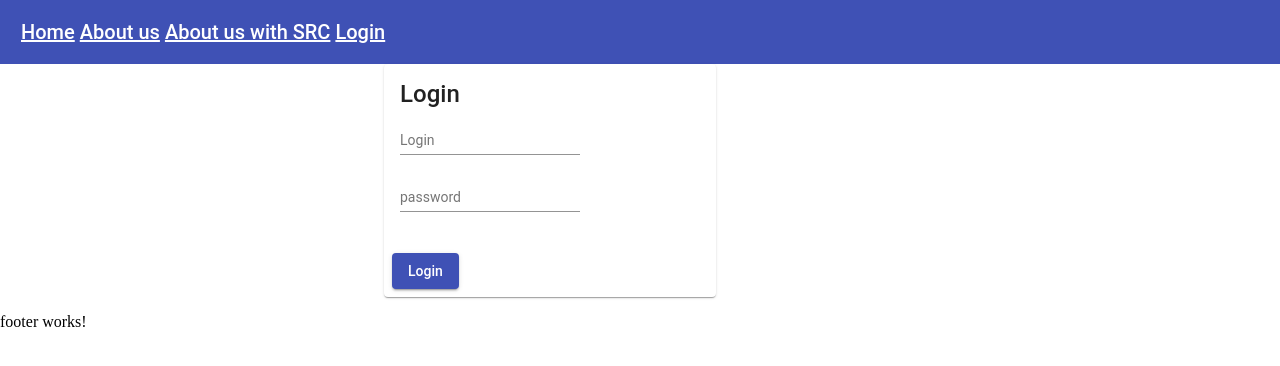
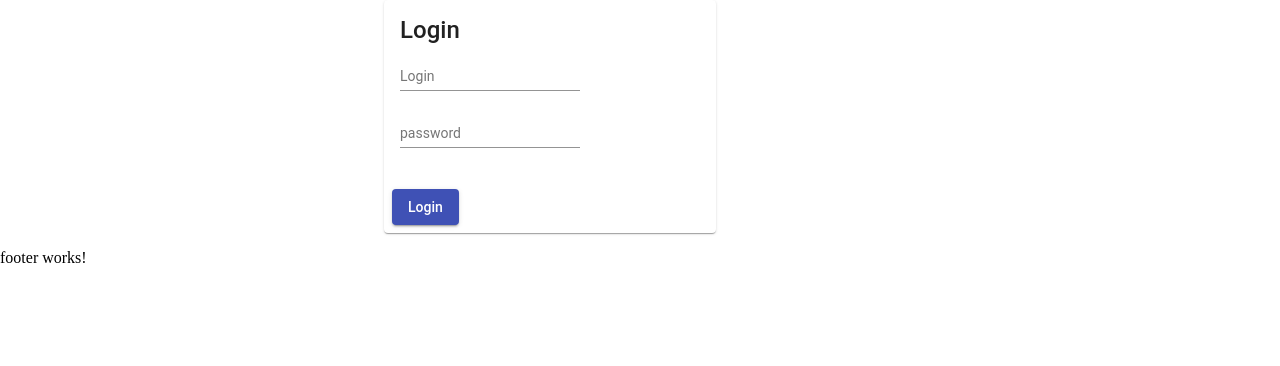
Before and after one commit to indreshpratap/tracking, an Angular app: page /login in a window 1280 px wide. Shown: the top 366 px of the page. Built offline with nearby package versions, Linux system fonts and the light colour scheme.

Commit message:
added lazy module routing

```diff
--- a/src/app/app/app.component.html
+++ b/src/app/app/app.component.html
@@ -1,4 +1,4 @@
-<app-header></app-header>
+
 <div class="box">
   <router-outlet></router-outlet>
 </div>
--- a/src/app/app/components/header/header.component.html
+++ b/src/app/app/components/header/header.component.html
@@ -1,7 +1,8 @@
 <mat-toolbar color="primary">
-<a routerLink="home">Home</a>
-<a routerLink="aboutus">About us</a>
-<a href="aboutus">About us with SRC</a>
-<a routerLink="login">Login</a>
+<a routerLink="/home">Home</a>
+<a routerLink="/aboutus">About us</a>
+<a href="/aboutus">About us with SRC</a>
+<a routerLink="/home/admin/new-project">New Project</a>
+<a routerLink="/login">Login</a>
 
 </mat-toolbar>
--- a/src/app/app/components/home/home.component.html
+++ b/src/app/app/components/home/home.component.html
@@ -1,3 +1,5 @@
+<app-header></app-header>
 <h1>
   home works!
 </h1>
+<router-outlet></router-outlet>
--- a/src/app/core/components/login/login.component.html
+++ b/src/app/core/components/login/login.component.html
@@ -14,7 +14,7 @@
 
   </mat-card-content>
   <mat-card-actions>
-    <button mat-raised-button color="primary">Login</button>
+    <button mat-raised-button color="primary" (click)="doLogin()">Login</button>
 
   </mat-card-actions>
 </mat-card>
--- a/src/app/core/components/login/login.component.ts
+++ b/src/app/core/components/login/login.component.ts
@@ -1,4 +1,5 @@
 import { Component, OnInit } from '@angular/core';
+import { Router } from '@angular/router';
 
 @Component({
   selector: 'app-login',
@@ -7,9 +8,13 @@ import { Component, OnInit } from '@angular/core';
 })
 export class LoginComponent implements OnInit {
 
-  constructor() { }
+  constructor(private router:Router) { }
 
   ngOnInit() {
   }
 
+  doLogin(){
+    this.router.navigate(['home']);
+  }
+
 }
--- /dev/null
+++ b/src/app/modules/admin/components/adm-new-project/adm-new-project.component.html
@@ -0,0 +1,3 @@
+<p>
+  adm-new-project works!
+</p>
--- /dev/null
+++ b/src/app/modules/admin/components/adm-new-project/adm-new-project.component.ts
@@ -0,0 +1,15 @@
+import { Component, OnInit } from '@angular/core';
+
+@Component({
+  selector: 'app-adm-new-project',
+  templateUrl: './adm-new-project.component.html',
+  styleUrls: ['./adm-new-project.component.css']
+})
+export class AdmNewProjectComponent implements OnInit {
+
+  constructor() { }
+
+  ngOnInit() {
+  }
+
+}
```
Also changed, not shown: src/app/app/app.module.ts (+7 -6 lines), src/app/app/app.routes.ts (+11 -4 lines), src/app/modules/admin/admin.module.ts (+12 -2 lines), src/app/modules/admin/components/adm-new-project/adm-new-project.component.css (added), 1 other file (tests, documents, lock files or other folders).
